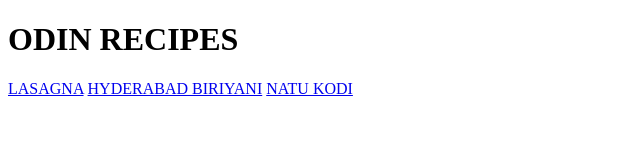
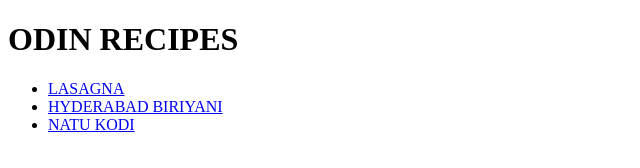
Before and after one commit to DMad19/odin-recipes-2.0, a plain HTML site: page index.html in a window 1280 px wide. Shown: the whole page, without its empty margins (0-640 px from the left). Drawn offline with Linux system fonts and the light colour scheme.

Commit message:
Make links to recipes pages as unordered lists

```diff
--- a/index.html
+++ b/index.html
@@ -7,8 +7,10 @@
 </head>
 <body>
     <h1>ODIN RECIPES</h1>
-    <a href="./recipes/lasagna.html">LASAGNA</a>
-    <a href="./recipes/hyderabad-biriyani.html">HYDERABAD BIRIYANI</a>
-    <a href="./recipes/natuKodi.html">NATU KODI</a>
+    <ul>
+        <li><a href="./recipes/lasagna.html">LASAGNA</a></li>
+        <li>    <a href="./recipes/hyderabad-biriyani.html">HYDERABAD BIRIYANI</a></li>
+        <li>    <a href="./recipes/natuKodi.html">NATU KODI</a></li>
+    </ul>
 </body>
 </html>
```
